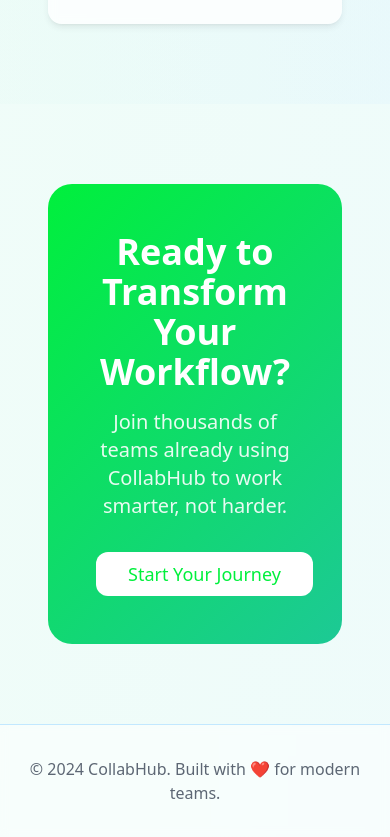
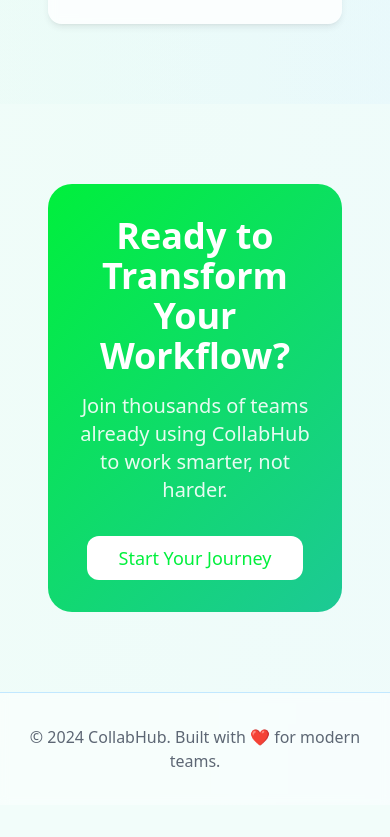
Before and after one commit to A-r-j-u001/Collab-hub-nexus, a React (Vite) app: page / in a window 390 px wide. Shown: the part 2638-3475 px from the top of the page. After the commit the page ends 3443 px from the top, so only its background shows below. Built offline with nearby package versions, Linux system fonts and the light colour scheme; the HTML template or start-up script is replaced by a standard one.

Commit message:
Fix CTA button alignment on mobile by centering content and adjusting padding
cgen-e6b78da5e4c44c5ca2cb1159dde42a95

```diff
--- a/src/pages/Index.tsx
+++ b/src/pages/Index.tsx
@@ -144,7 +144,7 @@ const Index = () => {
       {/* CTA Section */}
       <section className="py-20 px-4">
         <div className="container mx-auto text-center">
-          <div className="bg-gradient-primary rounded-3xl p-12 text-white">
+          <div className="bg-gradient-primary rounded-3xl p-8 sm:p-12 text-white text-center flex flex-col items-center">
             <h2 className="text-4xl font-bold mb-4">Ready to Transform Your Workflow?</h2>
             <p className="text-xl mb-8 opacity-90">
               Join thousands of teams already using CollabHub to work smarter, not harder.
```
